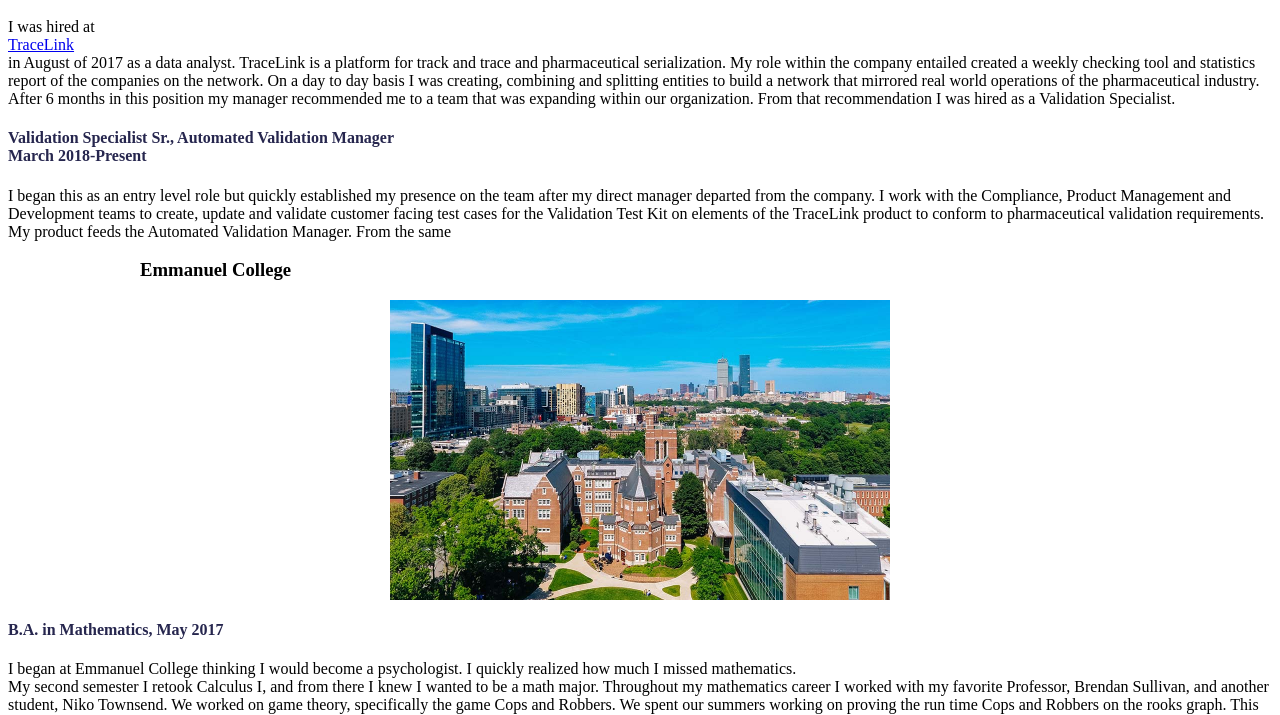
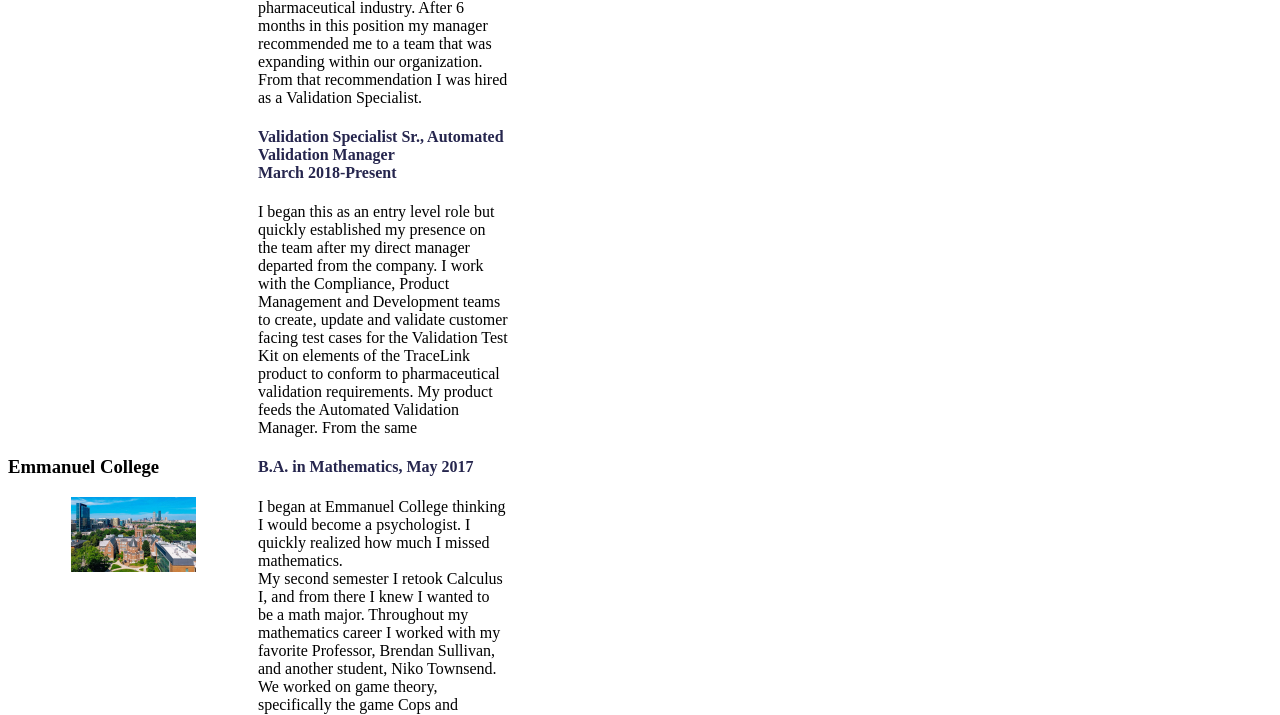
Before and after one commit to mwerzanski/mwerzanski.github.io, a plain HTML site: page index.html in a window 1280 px wide. Shown: the part 470-1185 px from the top of the page. Drawn offline with Linux system fonts and the light colour scheme.

Commit message:
flex boxes

```diff
--- a/css/main.css
+++ b/css/main.css
@@ -70,27 +70,13 @@ nav ul li a:active {
 
 /* Set the flex container to be in half and items evenly spaced */
 .flex-grid-halves {
+    width: 500px;
     display: flex;
-    justify-content: space-evenly;
-    padding-right: 20px;
-    padding-left: 20px;
+    flex-wrap: wrap;
 }
-
-/* Create our first box for images */
-.row {
-    display: flex;
-    flex-direction: row;
-    flex-wrap: wrap;
-    width: 100%;
-}
-
-/* Create our second box for text */
-.column {
-    display: flex;
-    flex-direction: column;
-    flex-basis: 100%;
-    flex: 2;
-}
+    .flex-grid-halves>* {
+      flex: 0 0 50%;
+    }
 
 .img-column {
     margin-left: auto;
--- a/index.html
+++ b/index.html
@@ -21,13 +21,12 @@
 		</div>
 		<div class="content">
 			<div class="header2">My Journey</div>
-			<div class="row">
-				<div class="column">
-					<div class="img-column">
+			<div class="flex-grid-halves">
+					<div>
 						<h3>TraceLink</h3>
 						<img src="css/tracelink.jpeg" alt="TraceLink Logo" class="center">
 					</div>
-					<div></div>
+					<div>
 						<h4>Data Analyst, Network Success <br>August 2017-March 2018</h4>
 						I was hired at <a href="https://www.tracelink.com">TraceLink</a> in August of 2017 as a data analyst. TraceLink is a platform for track and trace and pharmaceutical
 						serialization. My role within the company entailed created a weekly checking tool and statistics report of the companies on the network.
@@ -41,10 +40,6 @@
 						Validation Test Kit on elements of the TraceLink product to conform to pharmaceutical validation requirements. My product feeds the
 						Automated Validation Manager. From the same
 					</div>
-				</div>
-			</div>
-            <div class="row">
-				<div class="column">
 					<div class="img-column"><h3>Emmanuel College</h3><img src="css/EmmanuelCollege.jpg" alt="Emmanuel College" class="center">
 					</div>
 					<div>
@@ -58,7 +53,6 @@
 					Mathematics Journal. <a href="https://www.jstor.org/stable/10.4169/college.math.j.48.5.322?seq=1">An Introduction To Lazy Cops and
 						Robbers on Graphs</a> was published just after the end of my senior year at Emmanuel.
 					</div>
-				</div>
 			</div>
 		</div>
 	</body>
```
